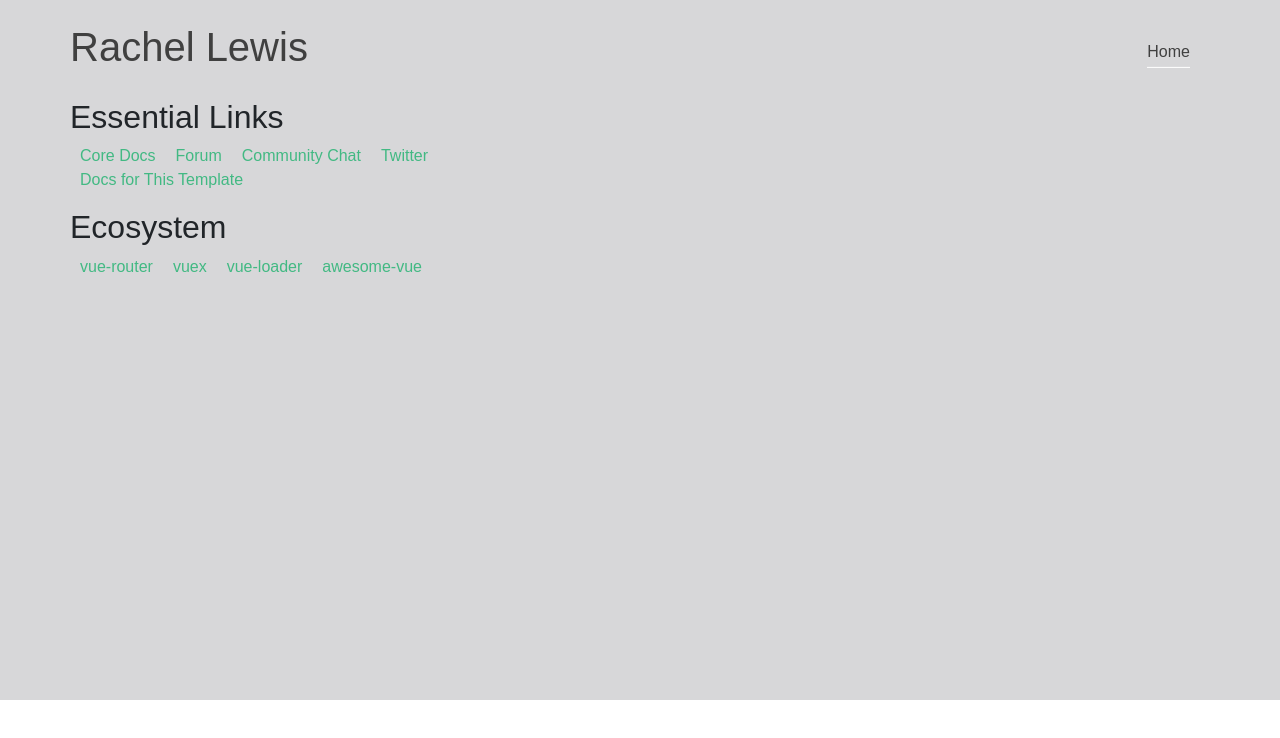
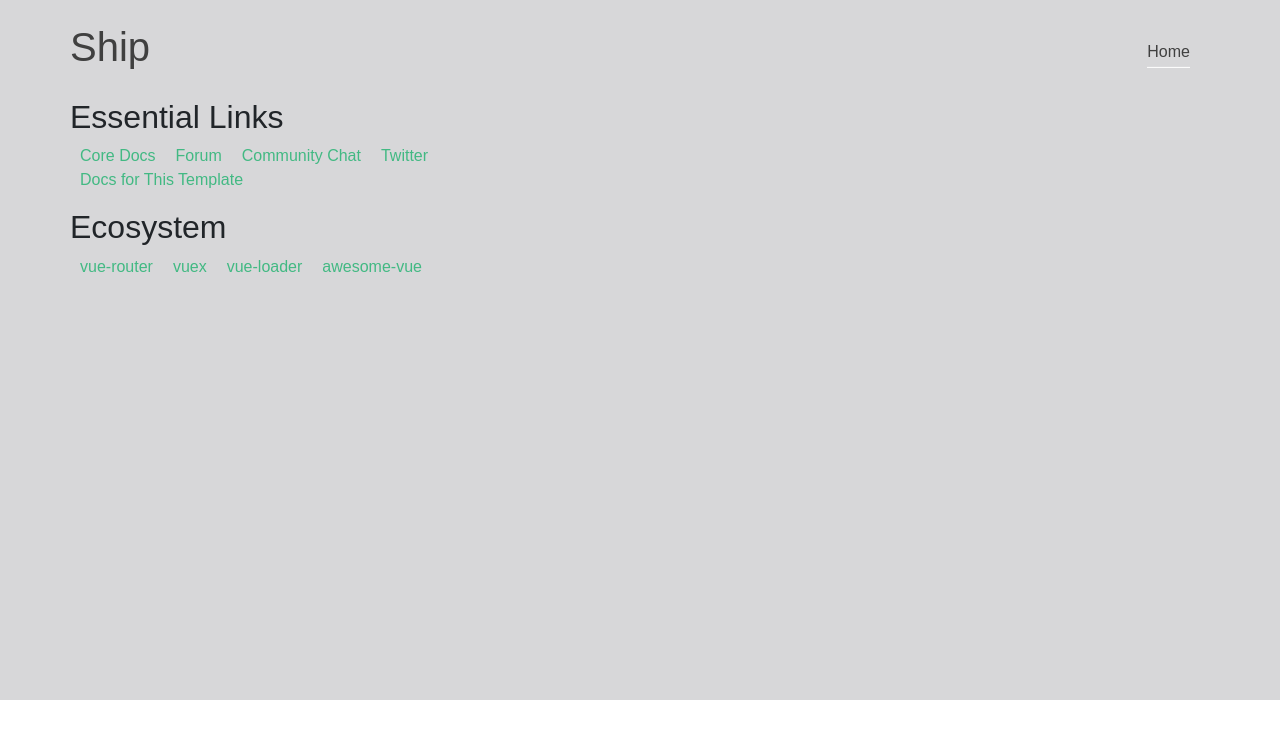
Before and after one commit to AbbeyCodeLtd/Ship, a Vue app: page / in a window 1280 px wide. Shown: the top 738 px of the page. Built offline with nearby package versions, Linux system fonts and the light colour scheme; no server answers; the database is empty.

Commit message:
title updata

```diff
--- a/src/components/AppHeader.vue
+++ b/src/components/AppHeader.vue
@@ -4,7 +4,7 @@
 
 		<b-link to="/">
 			<h1 class="AppHeader__title App--center">
-				Rachel Lewis
+				Ship
 			</h1>
 		</b-link>
 
```
